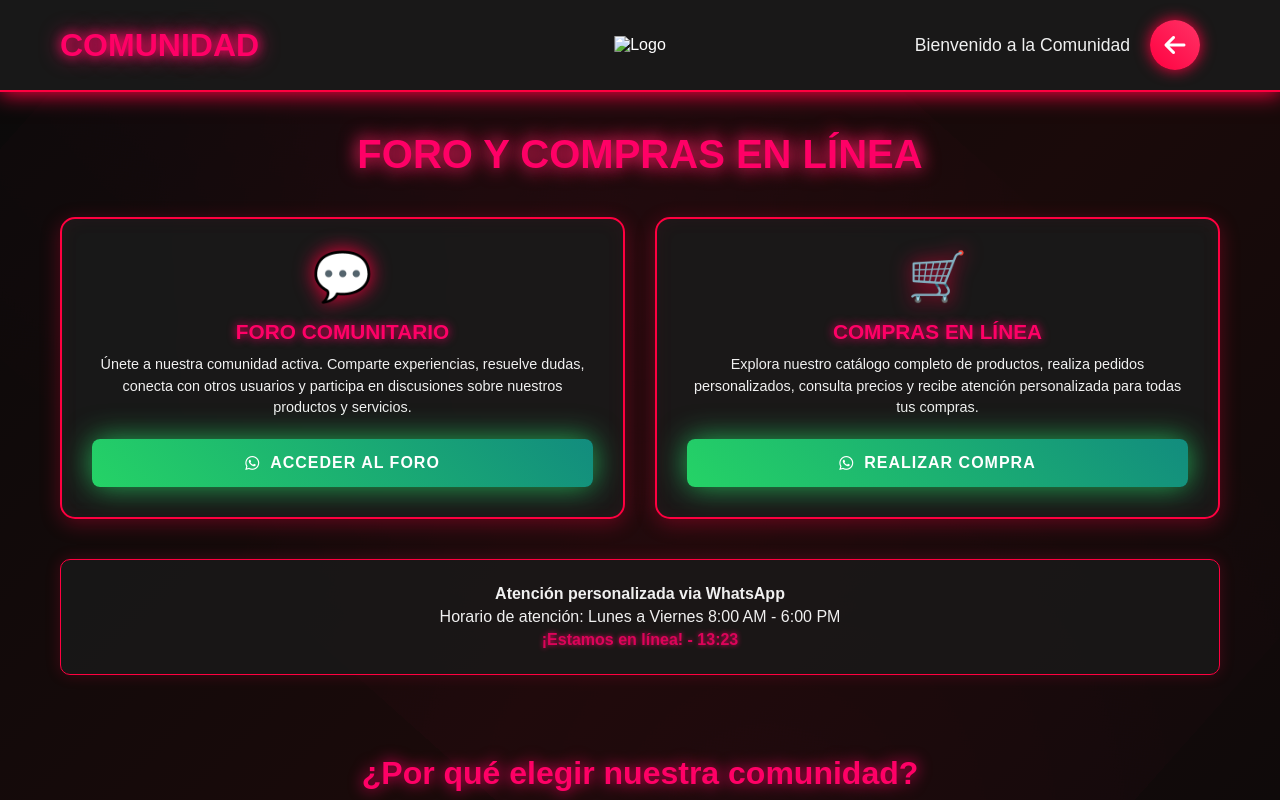
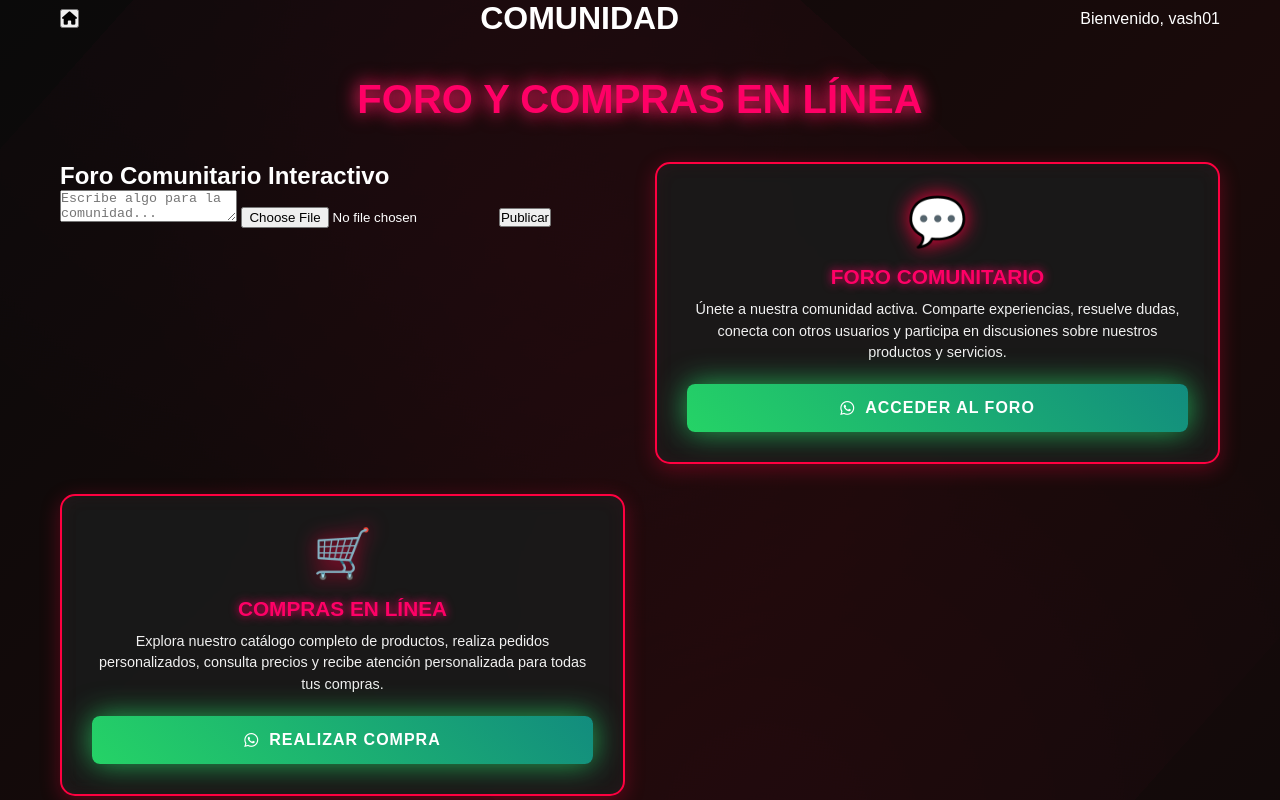
Before and after one commit to l333x/VashWeb, a plain HTML site: page comunidad.html in a window 1280 px wide. Shown: the top 800 px of the page. Drawn offline with Linux system fonts and the light colour scheme; no server answers.

Commit message:
Update comunidad.html

```diff
--- a/comunidad.html
+++ b/comunidad.html
@@ -1,4 +1,3 @@
-
 <!DOCTYPE html>
 <html lang="es">
 <head>
@@ -8,22 +7,31 @@
     <link rel="stylesheet" href="css/comunidad.css">
     <link rel="stylesheet" href="https://cdnjs.cloudflare.com/ajax/libs/font-awesome/6.0.0/css/all.min.css">
 </head>
+<script>
+  initializeForo();
+</script>
+
 <body>
-    <!-- Header -->
-    <header class="admin-header">
-        <div class="header-content">
-            <div class="admin-title">COMUNIDAD</div>
-            <div class="logo-container">
-                <img src="logo.png" alt="Logo" class="header-logo">
-            </div>
-            <div class="admin-info">
-                <span id="adminWelcome">Bienvenido a la Comunidad</span>
-                <button class="logout-btn" onclick="window.history.back()">
-                    <i class="fas fa-arrow-left"></i>
-                </button>
-            </div>
+<!-- Efecto de fondo animado -->
+<div class="background-effect"></div>
+
+<!-- Efecto de fondo animado -->
+<div class="background-effect"></div>
+
+<!-- Header con botón de regreso -->
+<header class="video-header">
+    <div class="header-content">
+        <button class="home-btn" onclick="goHome()" title="Volver al inicio">
+            <!-- Puedes añadir aquí un ícono si deseas -->
+            <i class="fas fa-home"></i>
+        </button>
+        <h1 class="page-title">COMUNIDAD</h1>
+        <div class="user-info">
+            <span>Bienvenido, vash01</span>
         </div>
-    </header>
+    </div>
+</header>
+
 
     <!-- Contenedor principal -->
     <div class="dashboard-container">
@@ -31,6 +39,19 @@
 
         <!-- Grid de botones principales -->
         <div class="main-buttons-grid">
+
+                <div class="foro-section">
+  <h2 class="foro-title">Foro Comunitario Interactivo</h2>
+  <form id="foroForm" class="foro-form">
+    <textarea id="foroInput" placeholder="Escribe algo para la comunidad..."></textarea>
+    <input type="file" id="foroImage" accept="image/*">
+    <button type="submit">Publicar</button>
+  </form>
+  <div id="foroFeed" class="foro-feed">
+    <!-- Aquí se renderizarán los posts -->
+  </div>
+</div>
+
 
             <!-- Tarjeta del Foro -->
             <div class="module-card">
@@ -99,6 +120,8 @@
         </div>
     </div>
 
+
+
     <!-- Footer -->
     <footer class="admin-footer">
         <p>&copy; 2024 Comunidad Online. Todos los derechos reservados.</p>
```
